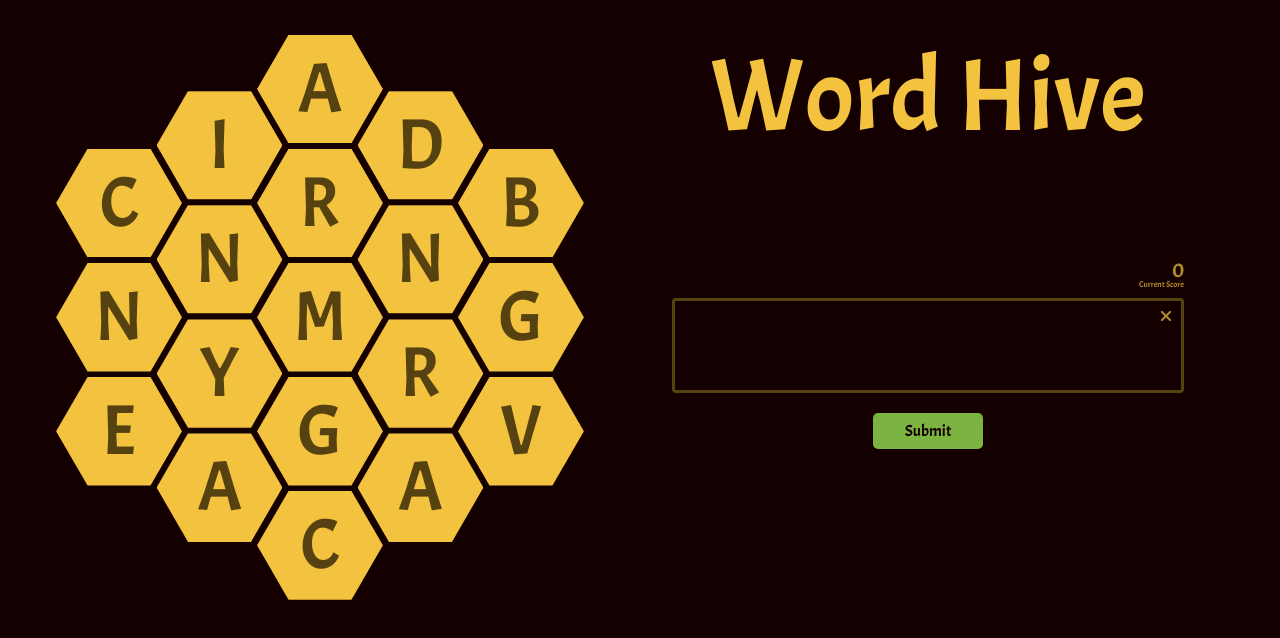
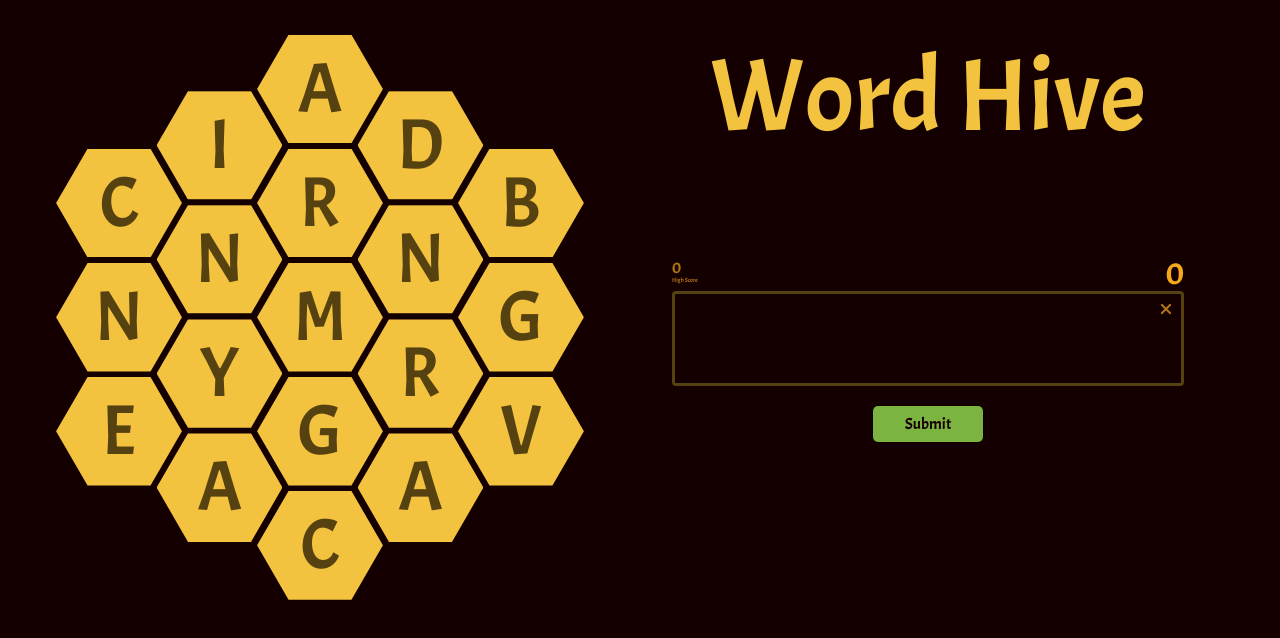
Before and after one commit to Anw0514/word-hive, a React (Create React App) app: page / in a window 1280 px wide. Shown: the top 638 px of the page. Built offline with nearby package versions, Linux system fonts and the light colour scheme.

Commit message:
styled highScore and added primaryAlt color

```diff
--- a/src/components/App.js
+++ b/src/components/App.js
@@ -14,6 +14,7 @@ const theme = {
   dark: "#140001",
   light: "#CDD3E0",
   primary: "#F3C33F",
+  primaryAlt: "#f4a81c",
   secondary: "#564110",
   success: "#7CB441",
   successAlt: "#6ca62e",
--- a/src/components/ScoreContainer.js
+++ b/src/components/ScoreContainer.js
@@ -3,17 +3,25 @@ import styled from 'styled-components'
 import { useSelector, useDispatch } from 'react-redux'
 import { setHighScore } from '../redux/wordSlice'
 
+const StyledScoresContainer = styled.div`
+    display: flex;
+    flex-direction: row;
+    justify-content: space-between;
+    align-items: center;
+    width: 80%;
+    margin: 0px auto 5px;
+`
+
 const StyledScoreContainer = styled.div`
-    text-align: right;
-    color: ${props => props.theme.primary};
-    opacity: .7;
+    text-align: ${props => props.$left ? 'left' : 'right'};
+    color: ${props => props.theme.primaryAlt};
+    opacity: ${props => props.$left ? '.7' : '1'};
     width: ${props => props.$horizontal ? '80%' : '90%'};
-    margin-bottom: 5px;
-    font-size: 1.3em;
+    font-size: ${props => props.$left ? '1em' : '2em'};
     line-height: .7em;
 
     div {
-        font-size: .4em;
+        font-size: .3em;
     }
 `
 export default function ScoreContainer() {
@@ -36,9 +44,14 @@ export default function ScoreContainer() {
     }, [dispatch, score, highScore])
 
     return (
-        <StyledScoreContainer $horizontal={isHorizontal}>
-            {score}
-            <div>Current Score</div>
-        </StyledScoreContainer>
+        <StyledScoresContainer>
+            <StyledScoreContainer $left $horizontal={isHorizontal}>
+                {highScore}
+                <div>High Score</div>
+            </StyledScoreContainer>
+            <StyledScoreContainer $horizontal={isHorizontal}>
+                {score}
+            </StyledScoreContainer>
+        </StyledScoresContainer>
     )
 }
--- a/src/components/WordBar.js
+++ b/src/components/WordBar.js
@@ -20,7 +20,7 @@ const StyledWord = styled.div`
     text-overflow: ellipsis;
 `
 const StyledLine = styled.line`
-    stroke: ${props => props.theme.primary};
+    stroke: ${props => props.theme.primaryAlt};
     stroke-width: 2;
 `
 const StyledSvg = styled.svg`
```
